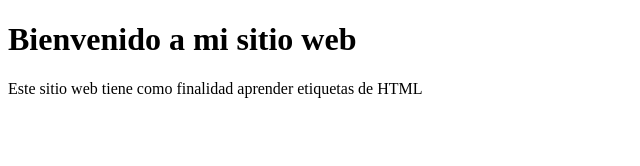
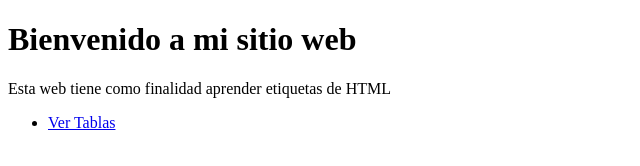
Before and after one commit to KarenMarcela/ProyectoHTML, a plain HTML site: page index.html in a window 1280 px wide. Shown: the whole page, without its empty margins (0-640 px from the left). Drawn offline with Linux system fonts and the light colour scheme.

Commit message:
index modified for tables

```diff
--- a/index.html
+++ b/index.html
@@ -7,7 +7,9 @@
 </head>
 <body>
     <h1>Bienvenido a mi sitio web</h1>
-    <span>Este sitio web tiene como finalidad aprender etiquetas de HTML</span>
-
+    <span>Esta web tiene como finalidad aprender etiquetas de HTML</span>
+    <ul>
+        <li><a href="html/tablas.html">Ver Tablas</a></li>
+    </ul>
 </body>
 </html>
```
